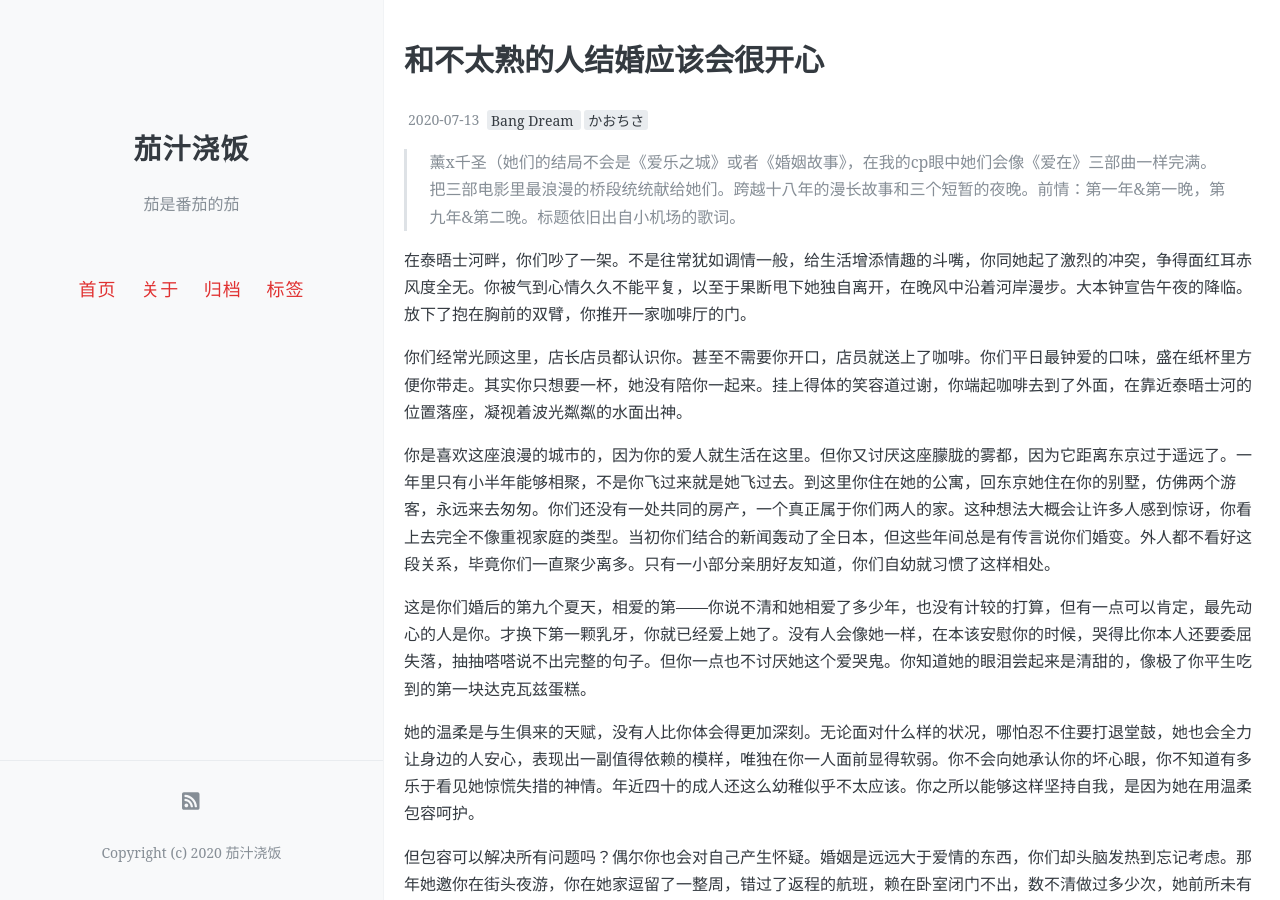
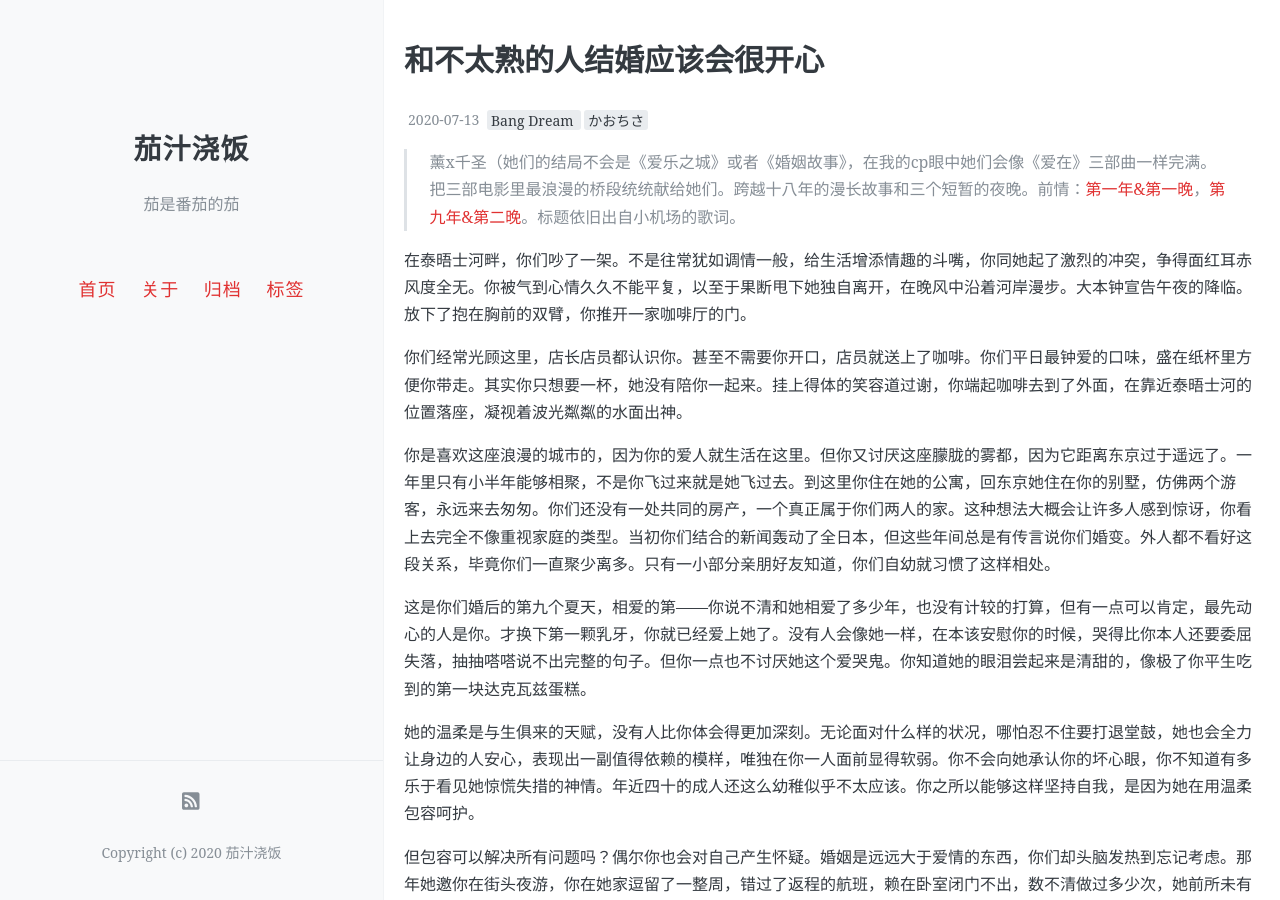
Before and after one commit to onemorebluemoon/ketchup, a Jekyll site: the page built from _posts/2020-07-13-kocs61.md, in a window 1280 px wide and 900 px high. Built offline with Jekyll 4.4.1, drawn with Linux system fonts in a browser that asks for light colours; comment, search, counter and statistics services are not loaded; part of the change alters nothing that is shown.

Commit message:
Update 2020-07-13-kocs61.md

```diff
--- a/_posts/2020-07-13-kocs61.md
+++ b/_posts/2020-07-13-kocs61.md
@@ -7,7 +7,7 @@ tags: [Bang Dream, かおちさ]
 comments: true
 ---
 
-> 薰x千圣（她们的结局不会是《爱乐之城》或者《婚姻故事》，在我的cp眼中她们会像《爱在》三部曲一样完满。把三部电影里最浪漫的桥段统统献给她们。跨越十八年的漫长故事和三个短暂的夜晚。前情：第一年&第一晚，第九年&第二晚。标题依旧出自小机场的歌词。
+> 薰x千圣（她们的结局不会是《爱乐之城》或者《婚姻故事》，在我的cp眼中她们会像《爱在》三部曲一样完满。把三部电影里最浪漫的桥段统统献给她们。跨越十八年的漫长故事和三个短暂的夜晚。前情：[第一年&第一晚](https://onemorebluemoon.github.io/Ketchup/kocs56/)，[第九年&第二晚](https://onemorebluemoon.github.io/Ketchup/kocs32/)。标题依旧出自小机场的歌词。
 
 在泰晤士河畔，你们吵了一架。不是往常犹如调情一般，给生活增添情趣的斗嘴，你同她起了激烈的冲突，争得面红耳赤风度全无。你被气到心情久久不能平复，以至于果断甩下她独自离开，在晚风中沿着河岸漫步。大本钟宣告午夜的降临。放下了抱在胸前的双臂，你推开一家咖啡厅的门。
 
```
